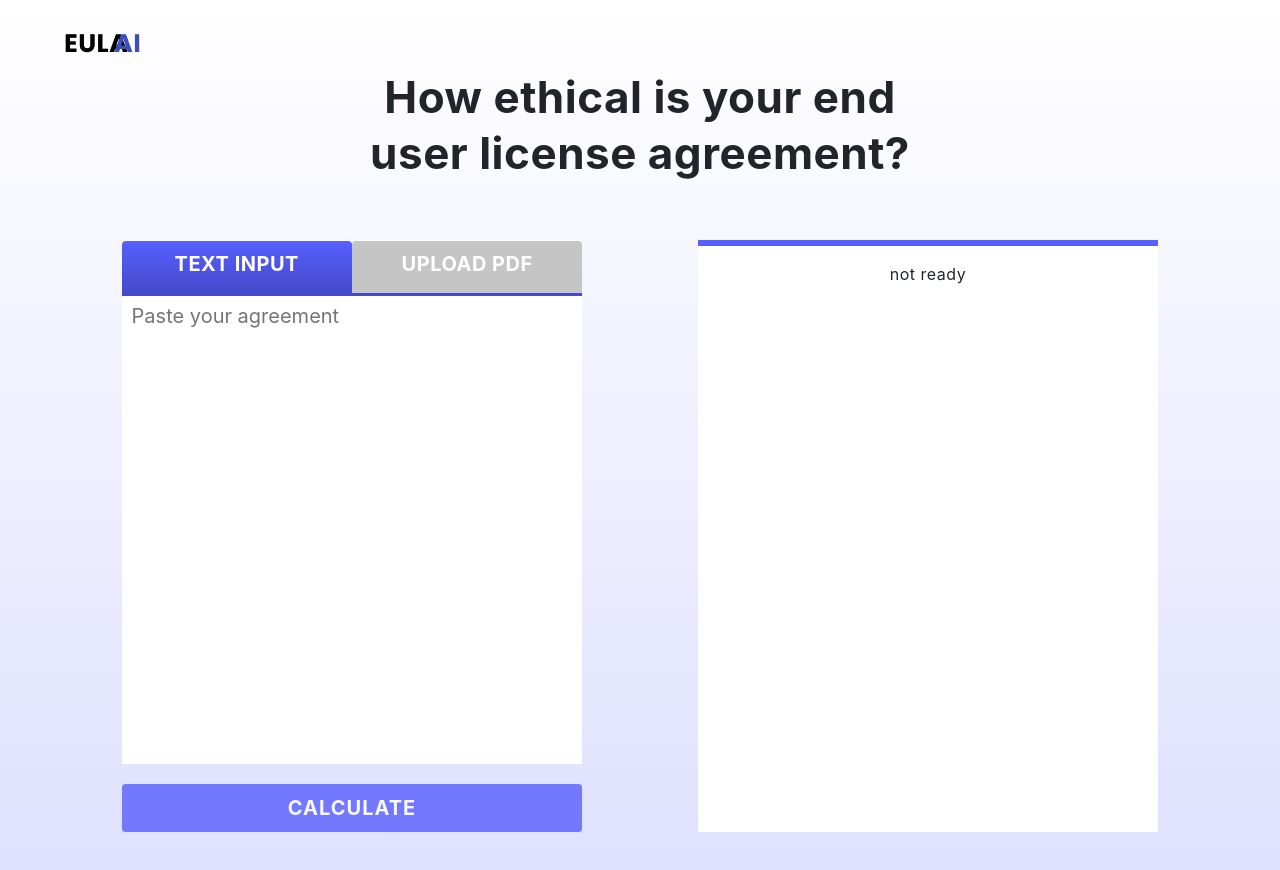
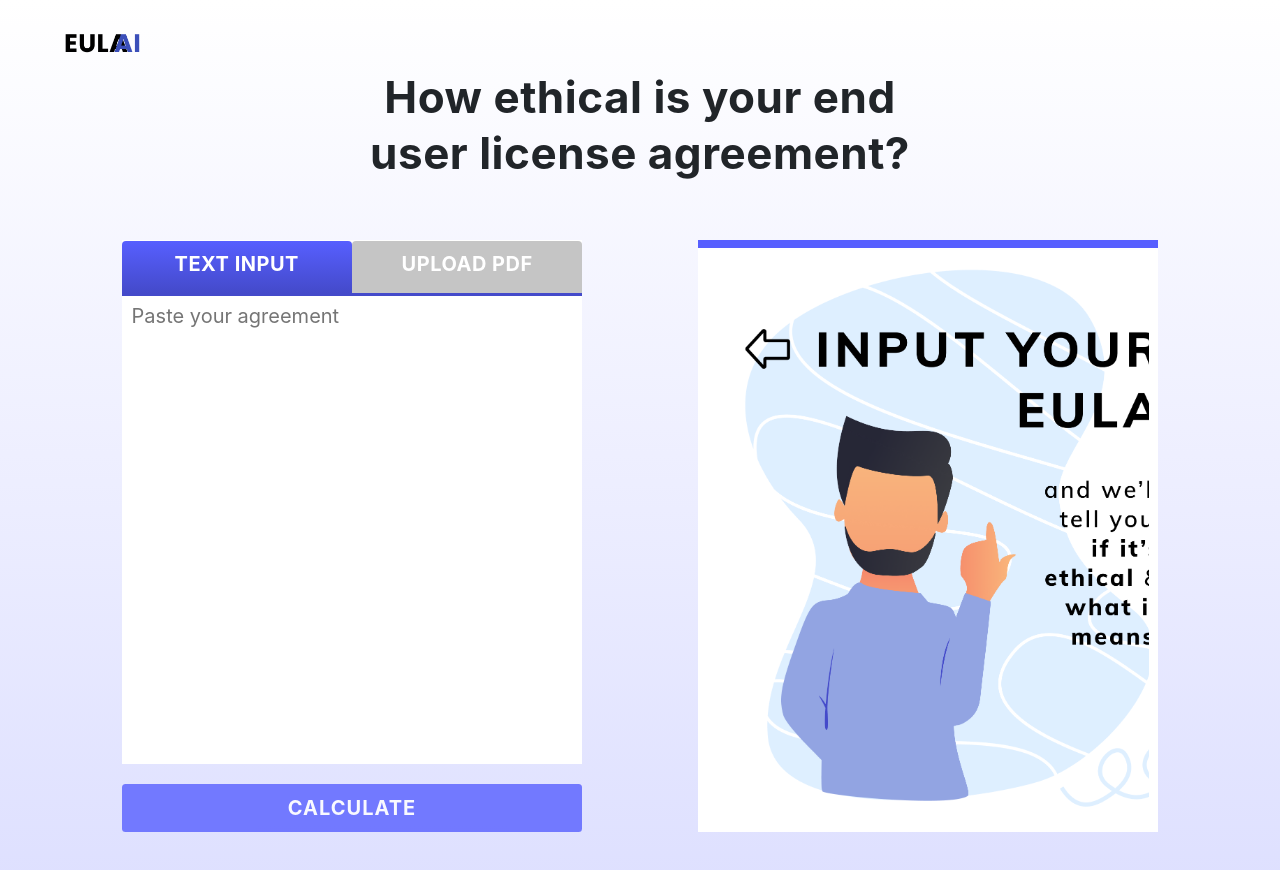
Before and after one commit to parp1/EULA.ai, a React (Create React App) app in the folder frontend/: page / in a window 1280 px wide. Shown: the top 870 px of the page. Built offline with nearby package versions, Linux system fonts and the light colour scheme.

Commit message:
Idle screen and error screen styled (#73)

```diff
--- a/frontend/src/components/Output/Output.jsx
+++ b/frontend/src/components/Output/Output.jsx
@@ -22,7 +22,13 @@ class Output extends Component {
 			<Container>
 				<TopBar />
 				<BelowTopBar>
-					{this.state.outputState == 0 && <div>not ready</div>}
+					{this.state.outputState == 0 && (
+						<>
+							<IdleContainer>
+								<IdleImage Image src="idle.png" />
+							</IdleContainer>
+						</>
+					)}
 					{this.state.outputState == 1 && (
 						<>
 							{/* TODO (Ruban): Calculating screen */}
@@ -44,7 +50,13 @@ class Output extends Component {
 					)}
 					{this.state.outputState == 3 && (
 						<>
-							<div>{this.state.error}</div>
+							<ErrorContainer>
+								<ErrorContainerInner>
+									<ErrorImage Image src="error.png" />
+									<Oops>Oops!</Oops>
+									<ErrorMessage>{this.state.error}</ErrorMessage>
+								</ErrorContainerInner>
+							</ErrorContainer>
 						</>
 					)}
 				</BelowTopBar>
@@ -53,7 +65,20 @@ class Output extends Component {
 	}
 }
 
-////////////////////// TODO (Stephanie): Not ready ///////////////////////
+////////////////////// Idle ///////////////////////
+
+const IdleContainer = styled.div`
+	height: 100%;
+	width: 100%;
+	text-align: center;
+`;
+
+const IdleImage = styled.img`
+	height: 68vh;
+	width: auto;
+	margin-left: auto;
+	margin-right: auto;
+`;
 
 ////////////////////// TODO (Ruban): Calculating ///////////////////////
 
@@ -69,7 +94,6 @@ const YourEulaAnalysis = styled.div`
 `;
 
 const EulaAnalysisTop = styled.div`
-	height: 100%;
 	width: 98%;
 	display: flex;
 	flex-direction: row;
@@ -115,19 +139,65 @@ const SummaryText = styled.div`
 	margin-left: 2vw;
 `;
 
-////////////////////// TODO (Stephanie): Error ///////////////////////
+////////////////////// Error ///////////////////////
+
+const ErrorContainer = styled.div`
+	height: 100%;
+	width: 100%;
+	text-align: center;
+	display: flex;
+	flex-direction: column;
+	justify-content: space-around;
+`;
+
+const ErrorContainerInner = styled.div`
+	height: 80%;
+	width: 100%;
+	text-align: center;
+`;
+
+const ErrorImage = styled.img`
+	height: 36vh;
+	width: auto;
+	margin-left: auto;
+	margin-right: auto;
+`;
+
+const Oops = styled.div`
+	height: auto;
+	width: 100%;
+	text-align: center;
+	margin-top: 5vh;
+
+	font-size: 3.8vh;
+	text-transform: uppercase;
+	color: ${colors.RED};
+	font-weight: bold;
+	letter-spacing: 0.2vw;
+`;
+
+const ErrorMessage = styled.div`
+	font-size: 2.6vh;
+	line-height: 3.4vh;
+	margin-top: 1vh;
+	letter-spacing: 0.05vw;
+`;
 
 ////////////////////// General ///////////////////////
 
 const BelowTopBar = styled.div`
 	margin-left: auto;
 	margin-right: auto;
+	margin-top: 2vh;
+	margin-bottom: 2vh;
 	width: 96%;
-	padding: 16px 28px;
+	padding: 0px 28px;
+	height: 69vh;
+	overflow-y: scroll;
 `;
 
 const TopBar = styled.div`
-	height: 6px;
+	height: 1vh;
 	width: 100%;
 	background-color: ${colors.DARK_PURPLE};
 `;
@@ -136,7 +206,6 @@ const Container = styled.div`
 	height: 74vh;
 	width: 36vw;
 	background-color: ${colors.WHITE};
-	overflow-y: scroll;
 `;
 
 export default Output;
--- a/frontend/src/constants/styles.jsx
+++ b/frontend/src/constants/styles.jsx
@@ -12,5 +12,6 @@ export const colors = {
 	GRAY: '#999999',
 	GREEN: '#9EBEAF',
 	YELLOW: '#FFCBA1',
-	RED: '#ffc4bb',
+	LIGHT_RED: '#ffc4bb',
+	RED: '#f57a66',
 };
```
Also changed, not shown: frontend/public/error.png (added), frontend/public/idle.png (added).
